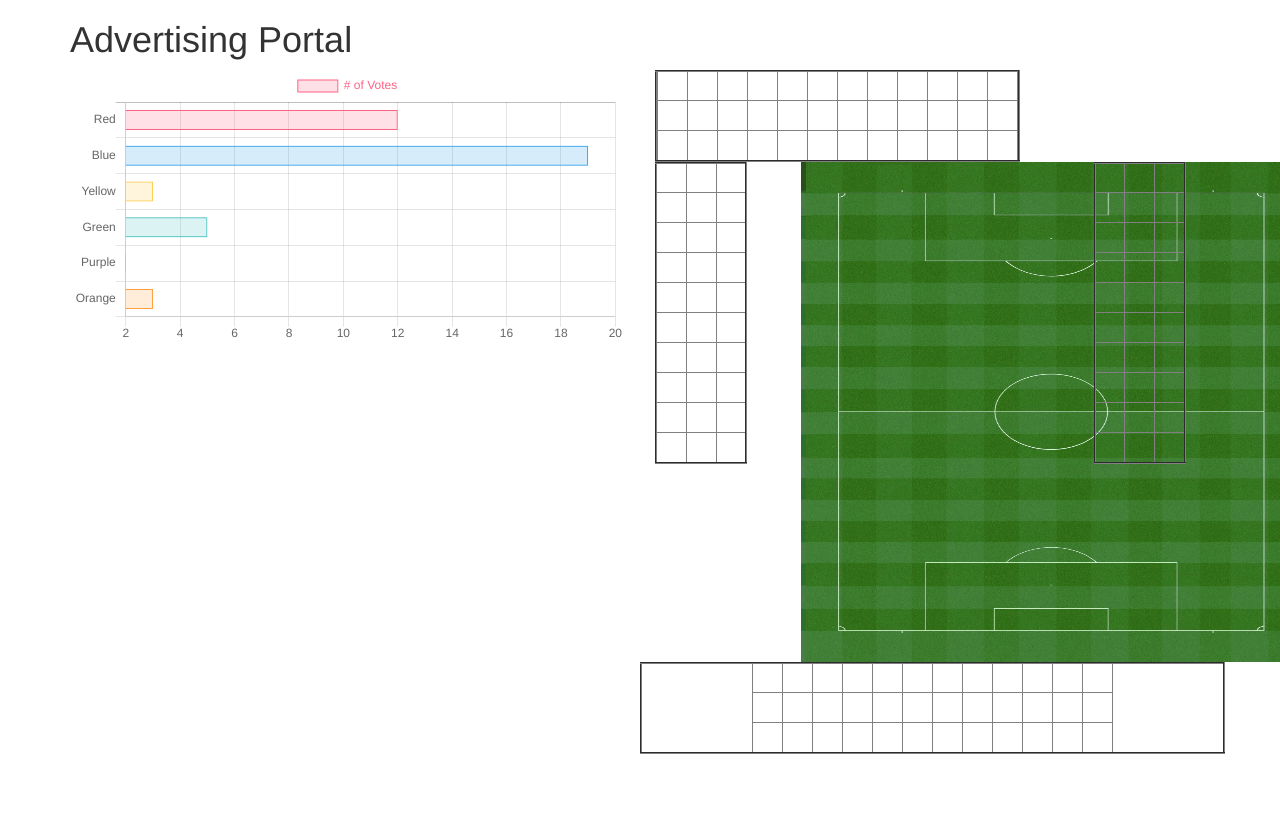
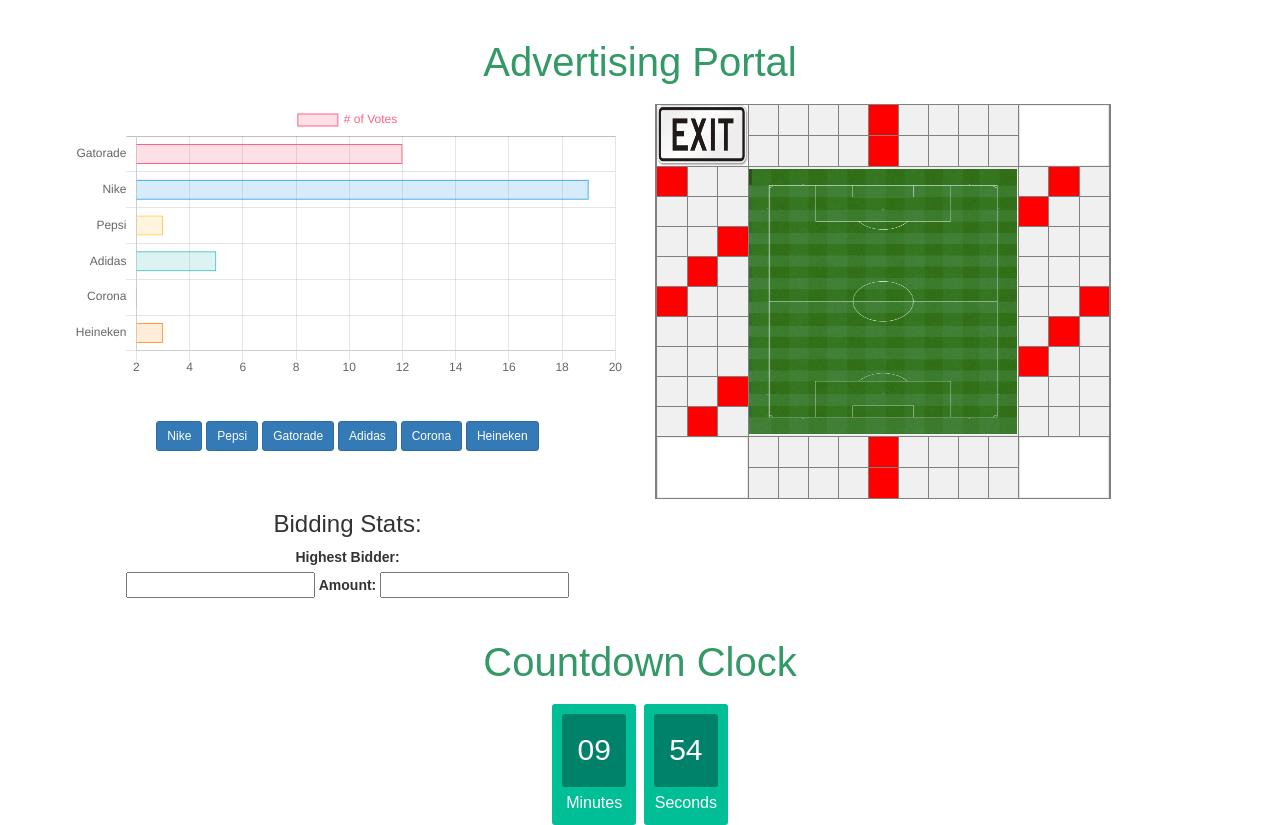
Before and after one commit to Satyam268/SwampHacks_SmartStadium, a Node server app: page /advertise in a window 1280 px wide. Before the commit the page ends 754 px from the top, so only its background shows below. Run offline with Node 20, Linux system fonts and the light colour scheme; some libraries are stand-ins or nearby versions.

Commit message:
Enriched UI Experience

```diff
--- a/routes/advert.js
+++ b/routes/advert.js
@@ -16,8 +16,6 @@ router.get('/a', function (req, res, next) {
     //response.render('advertise');
 });
 
-
-
 /*
 db.collection('UserLikes',function(err,collection)
 {
--- a/views/advertise.ejs
+++ b/views/advertise.ejs
@@ -8,6 +8,51 @@
     <script src="http://ajax.googleapis.com/ajax/libs/jquery/1.9.1/jquery.min.js" type="text/javascript"></script>
     <script src="https://maxcdn.bootstrapcdn.com/bootstrap/3.3.7/js/bootstrap.min.js" type="text/javascript"></script>
     <script src="https://cdnjs.cloudflare.com/ajax/libs/Chart.js/2.4.0/Chart.bundle.js" type="text/javascript"></script>
+    <style>
+        table{
+            background-color: #F0F0F0;
+        }
+        body{
+            text-align: center;
+            font-family: sans-serif;
+            font-weight: 100;
+        }
+
+        h1{
+            color: #396;
+            font-weight: 100;
+            font-size: 40px;
+            margin: 40px 0px 20px;
+        }
+
+        #clockdiv{
+            font-family: sans-serif;
+            color: #fff;
+            display: inline-block;
+            font-weight: 100;
+            text-align: center;
+            font-size: 30px;
+        }
+
+        #clockdiv > div{
+            padding: 10px;
+            border-radius: 3px;
+            background: #00BF96;
+            display: inline-block;
+        }
+
+        #clockdiv div > span{
+            padding: 15px;
+            border-radius: 3px;
+            background: #00816A;
+            display: inline-block;
+        }
+
+        .smalltext{
+            padding-top: 5px;
+            font-size: 16px;
+        }
+    </style>
 </head>
 
 <body>
@@ -18,15 +63,50 @@
     <div class="row" style="height:100%;">
         <div class="col-sm-6 col-md-6">
             <canvas id="myChart" width="200" height="100"></canvas>
+            <br><br>
+            <div class="row" id="biddingButtons">
+                <button type="button" class="btn btn-primary btn-sm" id="nikeBtn">Nike</button>
+                <button type="button" class="btn btn-primary btn-sm" id="pepsiBtn">Pepsi</button>
+                <button type="button" class="btn btn-primary btn-sm" id="gatoradeBtn">Gatorade</button>
+                <button type="button" class="btn btn-primary btn-sm" id="adidasBtn">Adidas</button>
+                <button type="button" class="btn btn-primary btn-sm" id="coronaBtn">Corona</button>
+                <button type="button" class="btn btn-primary btn-sm" id="heinekenBtn">Heineken</button>
+            </div>
+            <br><br>
+
+
+            <div id="biddingPortal" class="row">
+                <h3>Bidding Stats:</h3>
+                <div class="row">
+                    <label>Highest Bidder:</label>
+
+                </div>
+
+                <input type="text" id="bidderName"/>
+                <label>Amount:</label>
+                <input type="text" id="bidderAmt"/>
+            </div>
+
+
         </div>
 
         <div class="col-sm-6 col-md-6" id="stadium">
             <div id="topRow">
-                <table border="2">
+                <table border="1">
                     <tr class="row">
+                        <td height=30 width=30 rowspan="2" colspan="3"><img src="../public/images/exit.gif" height="60.76" width ="90.74"></td>
                         <td height=30 width=30></td>
                         <td height=30 width=30></td>
                         <td height=30 width=30></td>
+                        <td height=30 width=30></td>
+                        <td height=30 width=30></td>
+                        <td height=30 width=30></td>
+                        <td height=30 width=30></td>
+                        <td height=30 width=30></td>
+                        <td height=30 width=30></td>
+                        <td height=30 width=30 rowspan="2" colspan="3"><img src="../public/images/corner.png" height="60.76" width ="90.74"></td>
+                    </tr>
+                    <tr class="row">
                         <td height=30 width=30></td>
                         <td height=30 width=30></td>
                         <td height=30 width=30></td>
@@ -39,6 +119,84 @@
                     </tr>
 
                     <tr class="row">
+                        <td height=30 width=30 ></td>
+                        <td height=30 width=30></td>
+                        <td height=30 width=30></td>
+
+                        <td height=30 width=30 rowspan="9" colspan="9"><img src="../public/images/final.jpg" height="264.76" width ="267.74"></td>
+
+                        <td height=30 width=30></td>
+                        <td height=30 width=30></td>
+                        <td height=30 width=30></td>
+                    </tr>
+                    <tr class="row">
+                        <td height=30 width=30></td>
+                        <td height=30 width=30></td>
+                        <td height=30 width=30></td>
+                        <td height=30 width=30></td>
+                        <td height=30 width=30></td>
+                        <td height=30 width=30></td>
+                    </tr>
+                    <tr class="row">
+                        <td height=30 width=30></td>
+                        <td height=30 width=30></td>
+                        <td height=30 width=30></td>
+                        <td height=30 width=30></td>
+                        <td height=30 width=30></td>
+                        <td height=30 width=30></td>
+                    </tr>
+                    <tr class="row">
+                        <td height=30 width=30></td>
+                        <td height=30 width=30></td>
+                        <td height=30 width=30></td>
+                        <td height=30 width=30></td>
+                        <td height=30 width=30></td>
+                        <td height=30 width=30></td>
+                    </tr>
+                    <tr class="row">
+                        <td height=30 width=30></td>
+                        <td height=30 width=30></td>
+                        <td height=30 width=30></td>
+                        <td height=30 width=30></td>
+                        <td height=30 width=30></td>
+                        <td height=30 width=30></td>
+                    </tr>
+                    <tr class="row">
+                        <td height=30 width=30></td>
+                        <td height=30 width=30></td>
+                        <td height=30 width=30></td>
+                        <td height=30 width=30></td>
+                        <td height=30 width=30></td>
+                        <td height=30 width=30></td>
+                    </tr>
+                    <tr class="row">
+                        <td height=30 width=30></td>
+                        <td height=30 width=30></td>
+                        <td height=30 width=30></td>
+                        <td height=30 width=30></td>
+                        <td height=30 width=30></td>
+                        <td height=30 width=30></td>
+                    </tr>
+                    <tr class="row">
+                        <td height=30 width=30></td>
+                        <td height=30 width=30></td>
+                        <td height=30 width=30></td>
+                        <td height=30 width=30></td>
+                        <td height=30 width=30></td>
+                        <td height=30 width=30></td>
+                    </tr>
+                    <tr class="row">
+                        <td height=30 width=30></td>
+                        <td height=30 width=30></td>
+                        <td height=30 width=30></td>
+                        <td height=30 width=30></td>
+                        <td height=30 width=30></td>
+                        <td height=30 width=30></td>
+                    </tr>
+
+                    <tr class="row">
+                        <td height=30 width=30 rowspan="2" colspan="3"><img src="../public/images/corner.png" height="60.76" width ="90.74"></td>
+
                         <td height=30 width=30></td>
                         <td height=30 width=30></td>
                         <td height=30 width=30></td>
@@ -48,161 +206,7 @@
                         <td height=30 width=30></td>
                         <td height=30 width=30></td>
                         <td height=30 width=30></td>
-                        <td height=30 width=30></td>
-                        <td height=30 width=30></td>
-                        <td height=30 width=30></td>
-                    </tr>
-
-                    <tr class="row">
-                        <td height=30 width=30></td>
-                        <td height=30 width=30></td>
-                        <td height=30 width=30></td>
-                        <td height=30 width=30></td>
-                        <td height=30 width=30></td>
-                        <td height=30 width=30></td>
-                        <td height=30 width=30></td>
-                        <td height=30 width=30></td>
-                        <td height=30 width=30></td>
-                        <td height=30 width=30></td>
-                        <td height=30 width=30></td>
-                        <td height=30 width=30></td>
-                    </tr>
-
-                </table>
-            </div>
-
-            <div class="row" id="midrow">
-                <div class="col-sm-3 col-md-3" id="leftTable">
-                    <table border="2">
-                        <tr>
-                            <td height=30 width=30></td>
-                            <td height=30 width=30></td>
-                            <td height=30 width=30></td>
-                        </tr>
-                        <tr>
-                            <td height=30 width=30></td>
-                            <td height=30 width=30></td>
-                            <td height=30 width=30></td>
-                        </tr>
-                        <tr>
-                            <td height=30 width=30></td>
-                            <td height=30 width=30></td>
-                            <td height=30 width=30></td>
-                        </tr>
-                        <tr>
-                            <td height=30 width=30></td>
-                            <td height=30 width=30></td>
-                            <td height=30 width=30></td>
-                        </tr>
-                        <tr>
-                            <td height=30 width=30></td>
-                            <td height=30 width=30></td>
-                            <td height=30 width=30></td>
-                        </tr>
-                        <tr>
-                            <td height=30 width=30></td>
-                            <td height=30 width=30></td>
-                            <td height=30 width=30></td>
-                        </tr>
-                        <tr>
-                            <td height=30 width=30></td>
-                            <td height=30 width=30></td>
-                            <td height=30 width=30></td>
-                        </tr>
-                        <tr>
-                            <td height=30 width=30></td>
-                            <td height=30 width=30></td>
-                            <td height=30 width=30></td>
-                        </tr>
-                        <tr>
-                            <td height=30 width=30></td>
-                            <td height=30 width=30></td>
-                            <td height=30 width=30></td>
-                        </tr>
-                        <tr>
-                            <td height=30 width=30></td>
-                            <td height=30 width=30></td>
-                            <td height=30 width=30></td>
-                        </tr>
-                    </table>
-                </div>
-
-                <div class="col-md-6 col-sm-6" id="stadium">
-                    <img src="images/final.jpg" height="500" width="500" alt=""/>
-                </div>
-
-                <div class="col-md-3 col-sm-3" id="rightTable">
-                    <table border=2>
-                        <tr>
-                            <td height=30 width=30></td>
-                            <td height=30 width=30></td>
-                            <td height=30 width=30></td>
-                        </tr>
-                        <tr>
-                            <td height=30 width=30></td>
-                            <td height=30 width=30></td>
-                            <td height=30 width=30></td>
-                        </tr>
-                        <tr>
-                            <td height=30 width=30></td>
-                            <td height=30 width=30></td>
-                            <td height=30 width=30></td>
-                        </tr>
-                        <tr>
-                            <td height=30 width=30></td>
-                            <td height=30 width=30></td>
-                            <td height=30 width=30></td>
-                        </tr>
-                        <tr>
-                            <td height=30 width=30></td>
-                            <td height=30 width=30></td>
-                            <td height=30 width=30></td>
-                        </tr>
-                        <tr>
-                            <td height=30 width=30></td>
-                            <td height=30 width=30></td>
-                            <td height=30 width=30></td>
-                        </tr>
-                        <tr>
-                            <td height=30 width=30></td>
-                            <td height=30 width=30></td>
-                            <td height=30 width=30></td>
-                        </tr>
-                        <tr>
-                            <td height=30 width=30></td>
-                            <td height=30 width=30></td>
-                            <td height=30 width=30></td>
-                        </tr>
-                        <tr>
-                            <td height=30 width=30></td>
-                            <td height=30 width=30></td>
-                            <td height=30 width=30></td>
-                        </tr>
-                        <tr>
-                            <td height=30 width=30></td>
-                            <td height=30 width=30></td>
-                            <td height=30 width=30></td>
-                        </tr>
-                    </table>
-                </div>
-            </div>
-
-            <div class="row" id="bottomTable">
-                <table border="2" style="width:100%; margin:auto;">
-                    <tr class="row">
-                        <td height=30 width=30></td>
-                        <td height=30 width=30></td>
-                        <td height=30 width=30></td>
-                        <td height=30 width=30></td>
-                        <td height=30 width=30></td>
-                        <td height=30 width=30></td>
-                        <td height=30 width=30></td>
-                        <td height=30 width=30></td>
-                        <td height=30 width=30></td>
-                        <td height=30 width=30></td>
-                        <td height=30 width=30></td>
-                        <td height=30 width=30></td>
-
+                        <td height=30 width=30 rowspan="2" colspan="3"><img src="../public/images/corner.png" height="60.76" width ="90.74"></td>
                     </tr>
                     <tr class="row">
                         <td height=30 width=30></td>
@@ -214,47 +218,37 @@
                         <td height=30 width=30></td>
                         <td height=30 width=30></td>
                         <td height=30 width=30></td>
-                        <td height=30 width=30></td>
-                        <td height=30 width=30></td>
-                        <td height=30 width=30></td>
-
-                    </tr>
-                    <tr class="row">
-                        <td height=30 width=30></td>
-                        <td height=30 width=30></td>
-                        <td height=30 width=30></td>
-                        <td height=30 width=30></td>
-                        <td height=30 width=30></td>
-                        <td height=30 width=30></td>
-                        <td height=30 width=30></td>
-                        <td height=30 width=30></td>
-                        <td height=30 width=30></td>
-                        <td height=30 width=30></td>
-                        <td height=30 width=30></td>
-                        <td height=30 width=30></td>
-
                     </tr>
                 </table>
             </div>
         </div>
     </div>
 
-
 </div>
 
-<div id="body"></div>
+<div id="footer">
+    <h1>Countdown Clock</h1>
+    <div id="clockdiv">
 
-<div id="footer"></div>
+        <div>
+            <span class="minutes"></span>
+            <div class="smalltext">Minutes</div>
+        </div>
+        <div>
+            <span class="seconds"></span>
+            <div class="smalltext">Seconds</div>
+        </div>
+    </div>
+</div>
 
 </body>
-
 
 <script>
     var ctx = document.getElementById("myChart");
     var myChart = new Chart(ctx, {
         type: 'horizontalBar',
         data: {
-            labels: ["Red", "Blue", "Yellow", "Green", "Purple", "Orange"],
+            labels: ["Gatorade", "Nike", "Pepsi", "Adidas", "Corona", "Heineken"],
             datasets: [{
                 label: '# of Votes',
                 data: [12, 19, 3, 5, 2, 3],
@@ -295,17 +289,89 @@
                 labels: {
                     fontColor: 'rgb(255, 99, 132)'
                 },
-                boxWidth: 5
+                boxWidth: 5,
             },
             barThickness: 1
         }
     });
 
+
     jQuery(document).ready(function () {
+        var index = 0;
+        jQuery('#stadium').find('td').each(function () {
+            ++index;
+            jQuery(this).attr('id',index);
+        });
+
+        //coloring
+        colorCell("#FF0000",40);
+    });
+
+    function  showStadiumData(a,b) {
+        a.preventDefault();
+        alert('hi');
+    }
+
+    function  showStadiumData2(data) {
+        debugger;
+    }
+
+    function getTimeRemaining(endtime) {
+        var t = Date.parse(endtime) - Date.parse(new Date());
+        var seconds = Math.floor((t / 1000) % 60);
+        var minutes = Math.floor((t / 1000 / 60) % 60);
+        return {
+            'total': t,
+            'minutes': minutes,
+            'seconds': seconds
+        };
+    }
+
+    function colorCell(color,count)
+    {
+        jQuery('#stadium').find('td').each(function(index){
+            var ind = $(this).index();
+            //console.log(ind);
+            if(index%5==0 && count>0) {
+                $(this).css("background-color",color );
+                count--;
+            }
+        })
+    }
+
+    function initializeClock(id, endtime) {
+        var clock = document.getElementById(id);
+        var minutesSpan = clock.querySelector('.minutes');
+        var secondsSpan = clock.querySelector('.seconds');
+
+        function updateClock() {
+            var t = getTimeRemaining(endtime);
+
+            minutesSpan.innerHTML = ('0' + t.minutes).slice(-2);
+            secondsSpan.innerHTML = ('0' + t.seconds).slice(-2);
+
+            if (t.total <= 0) {
+                clearInterval(timeinterval);
+            }
+        }
+
+        updateClock();
+        var timeinterval = setInterval(updateClock, 1000);
+    }
+
+    var deadline = new Date(Date.parse(new Date()) + 10*60* 1000);
+    initializeClock('clockdiv', deadline);
 
 
+    //            labels: ["Gatorade", "Nike", "Pepsi", "Adidas", "Corona", "Heineken"],
+
+    jQuery('#gatoradeBtn').on('click', function (data) {
+            $("p").slideDown();
     });
 
+    jQuery('#gatoradeBtn').on('click', function (data) {
+
+    });
 </script>
 
 </html>
```
Also changed, not shown: public/images/corner.png (added), public/images/exit.gif (added), public/images/topImage.png (added).
